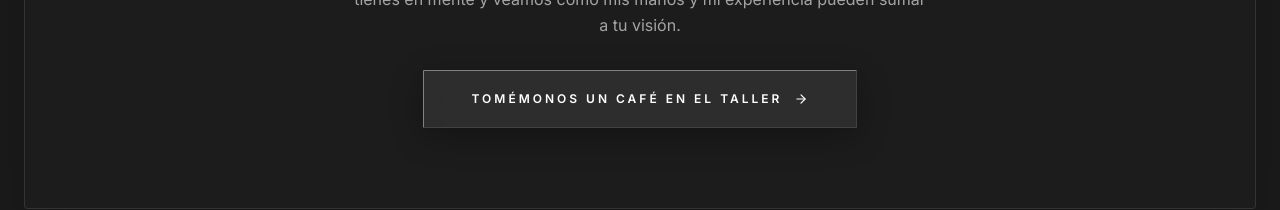
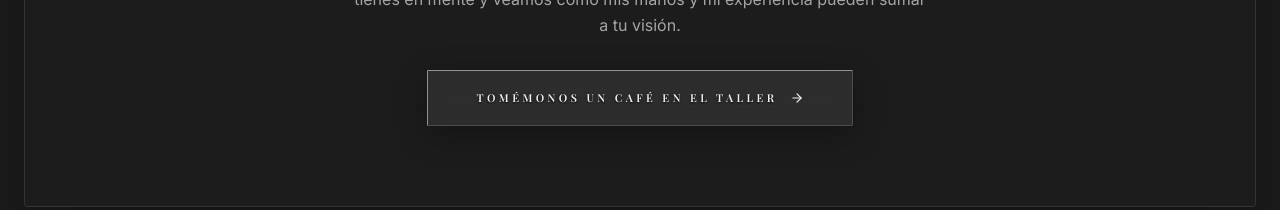
Before and after one commit to Gaz-Style/elena-atelier, a Next.js app: page /b2b in a window 1280 px wide. Shown: the part 1601-1811 px from the top of the page. Built offline with nearby package versions, Linux system fonts and the light colour scheme; a web font is replaced by a local one.

Commit message:
design: establish global design system classes for glass-btn and glass-text to align all buttons perfectly with hero style

```diff
--- a/src/app/globals.css
+++ b/src/app/globals.css
@@ -31,3 +31,52 @@ body {
   color: var(--foreground);
   font-family: Arial, Helvetica, sans-serif;
 }
+
+/* Global Glassmorphic Design System Buttons */
+.glass-btn {
+  background-color: rgba(255, 255, 255, 0.08) !important;
+  -webkit-backdrop-filter: blur(10px) !important;
+  backdrop-filter: blur(10px) !important;
+  border: 0.5px solid rgba(255, 255, 255, 0.26) !important;
+  border-top-color: rgba(255, 255, 255, 0.48) !important;
+  border-left-color: rgba(255, 255, 255, 0.48) !important;
+  border-bottom-color: rgba(255, 255, 255, 0.15) !important;
+  border-right-color: rgba(255, 255, 255, 0.15) !important;
+  transition: all 0.8s cubic-bezier(0.16, 1, 0.3, 1) !important;
+  box-shadow: 0 8px 32px 0 rgba(0, 0, 0, 0.3) !important;
+  border-radius: 1px !important;
+}
+
+.glass-btn:hover {
+  background-color: rgba(245, 242, 235, 0.92) !important;
+  border-color: #f5f2eb !important;
+  transform: translateY(-2px) !important;
+  box-shadow: 0 12px 40px 0 rgba(0, 0, 0, 0.35), 0 0 32px 0 rgba(245, 242, 235, 0.22) !important;
+}
+
+.glass-text {
+  font-family: var(--font-heading), serif !important;
+  color: #f5f2eb !important;
+  font-size: 0.68rem !important;
+  font-weight: 600 !important;
+  letter-spacing: 0.32em !important;
+  text-shadow: 0 1px 2.5px rgba(0, 0, 0, 0.9) !important;
+  text-transform: uppercase !important;
+  transition: all 0.8s cubic-bezier(0.16, 1, 0.3, 1) !important;
+}
+
+.glass-btn:hover .glass-text {
+  text-shadow: none !important;
+  color: #121212 !important;
+  letter-spacing: 0.32em !important;
+}
+
+.glass-arrow {
+  stroke: #f5f2eb !important;
+  transition: all 0.8s cubic-bezier(0.16, 1, 0.3, 1) !important;
+}
+
+.glass-btn:hover .glass-arrow {
+  stroke: #121212 !important;
+  transform: translateX(4px) !important;
+}
```
